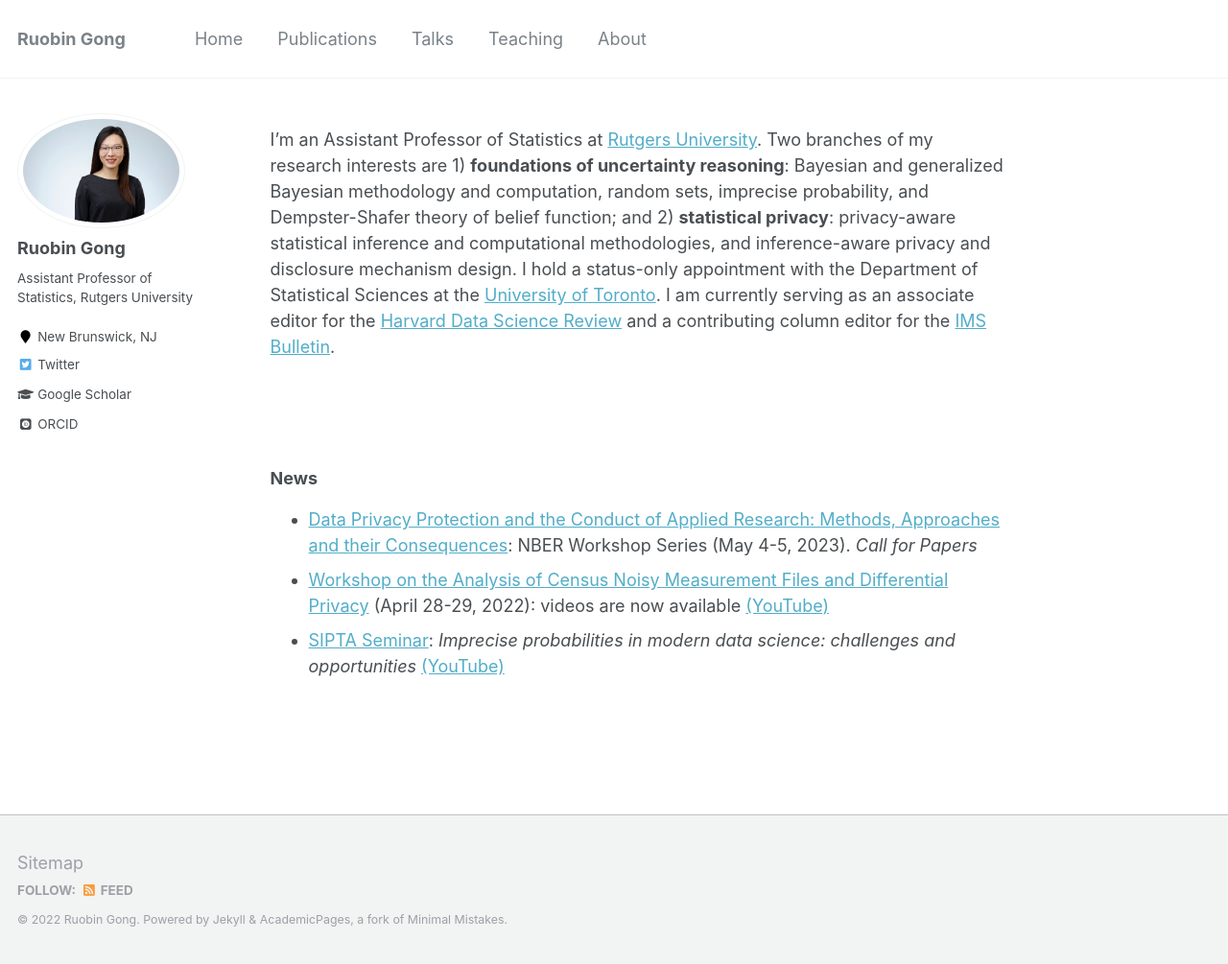
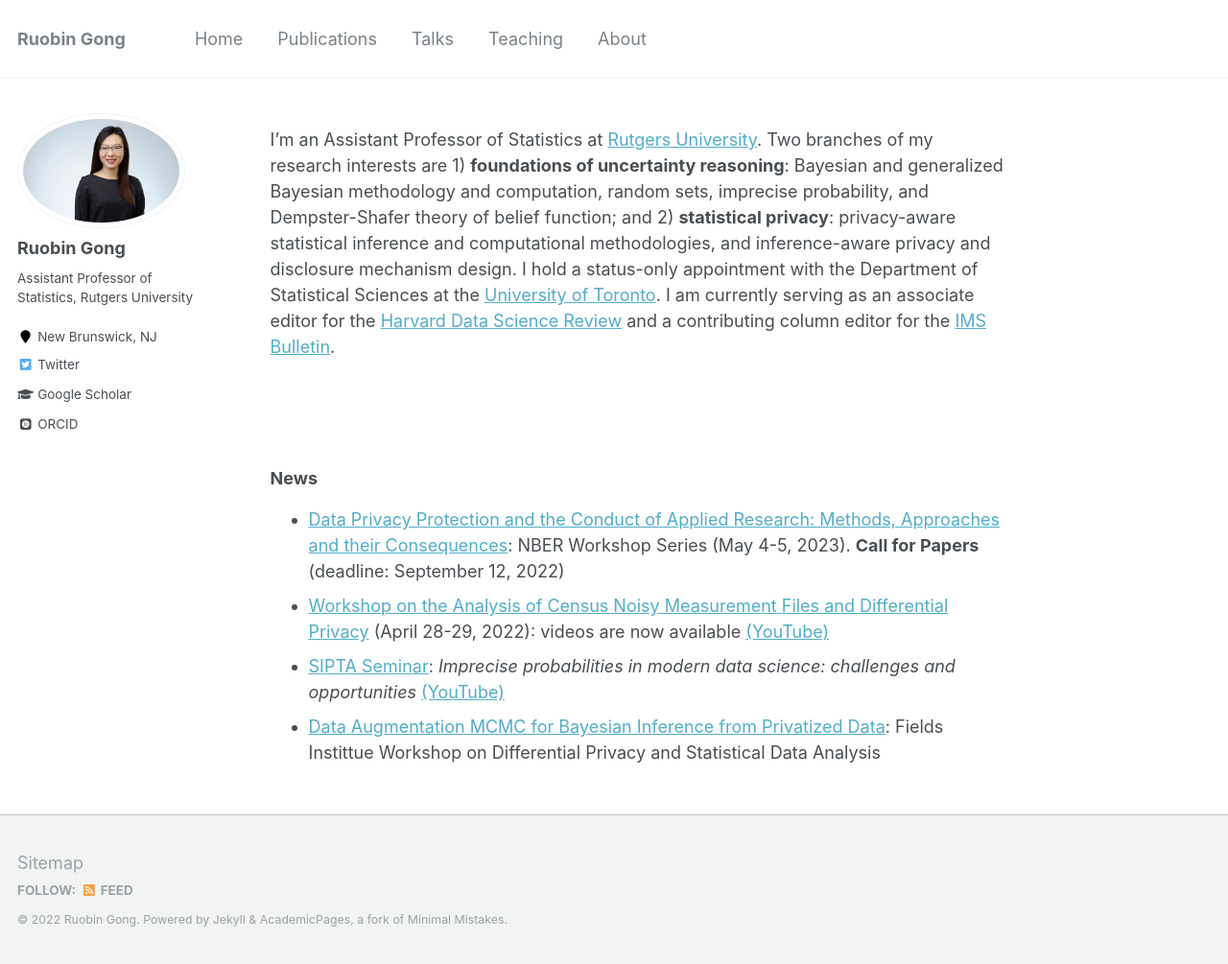
Before and after one commit to RuobinGong/RuobinGong.github.io, a Jekyll site: the page built from _pages/home.md, in a window 1280 px wide and 1005 px high. Shown: the whole window at 96% size. Built offline with Jekyll 4.4.1, drawn with Linux system fonts in a browser that asks for light colours; some web fonts are replaced.

Commit message:
Update home.md

```diff
--- a/_pages/home.md
+++ b/_pages/home.md
@@ -17,6 +17,7 @@ I'm an Assistant Professor of Statistics at [Rutgers University](https://www.sta
 
 ### News
 
-* [Data Privacy Protection and the Conduct of Applied Research: Methods, Approaches and their Consequences](https://www.nber.org/data-privacy-protection-and-conduct-applied-research-methods-approaches-and-their-consequences): NBER Workshop Series (May 4-5, 2023). *Call for Papers*
+* [Data Privacy Protection and the Conduct of Applied Research: Methods, Approaches and their Consequences](https://www.nber.org/data-privacy-protection-and-conduct-applied-research-methods-approaches-and-their-consequences): NBER Workshop Series (May 4-5, 2023). **Call for Papers** (deadline: September 12, 2022)
 * [Workshop on the Analysis of Census Noisy Measurement Files and Differential Privacy](http://dimacs.rutgers.edu/events/details?eID=2038) (April 28-29, 2022): videos are now available [(YouTube)](https://www.youtube.com/playlist?list=PLKVCRT3MRed733-w2Lo2yvCAkac9zdIVj)
 * [SIPTA Seminar](https://sipta.org/events/sipta-seminars/): _Imprecise probabilities in modern data science: challenges and opportunities_ [(YouTube)](https://www.youtube.com/watch?v=rNVWyG-0XgA)
+* [Data Augmentation MCMC for Bayesian Inference from Privatized Data](http://www.fields.utoronto.ca/talks/Data-Augmentation-MCMC-Bayesian-Inference-Privatized-Data): Fields Instittue Workshop on Differential Privacy and Statistical Data Analysis
```
